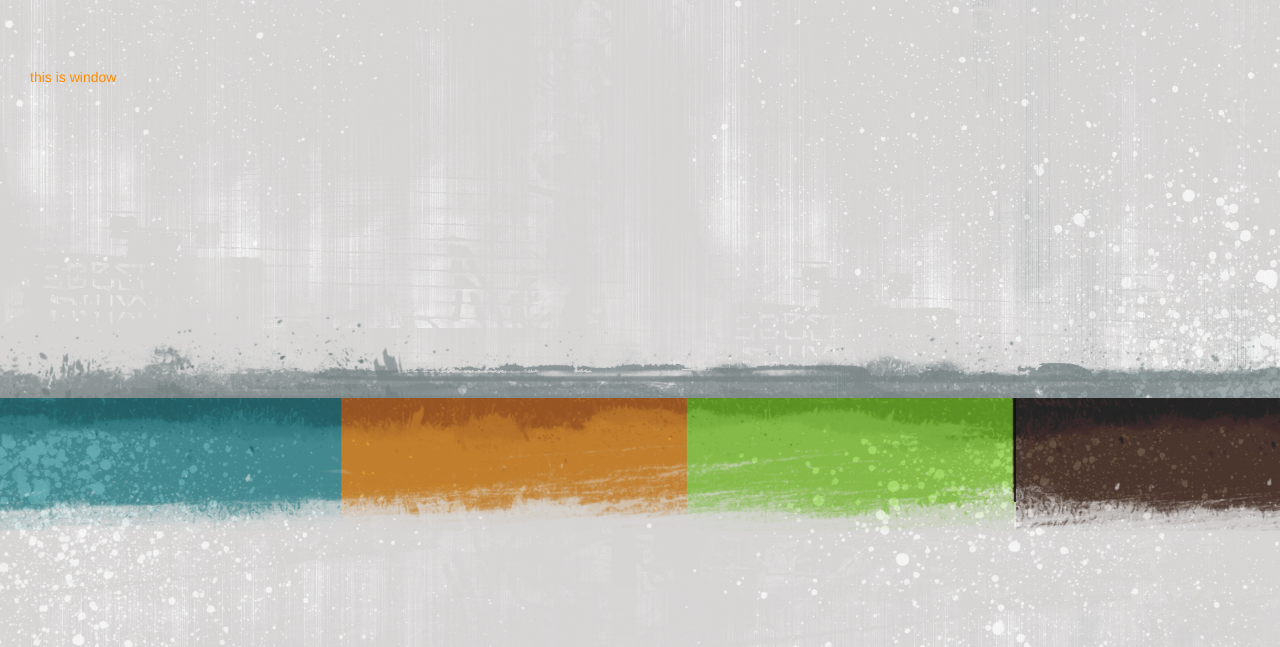
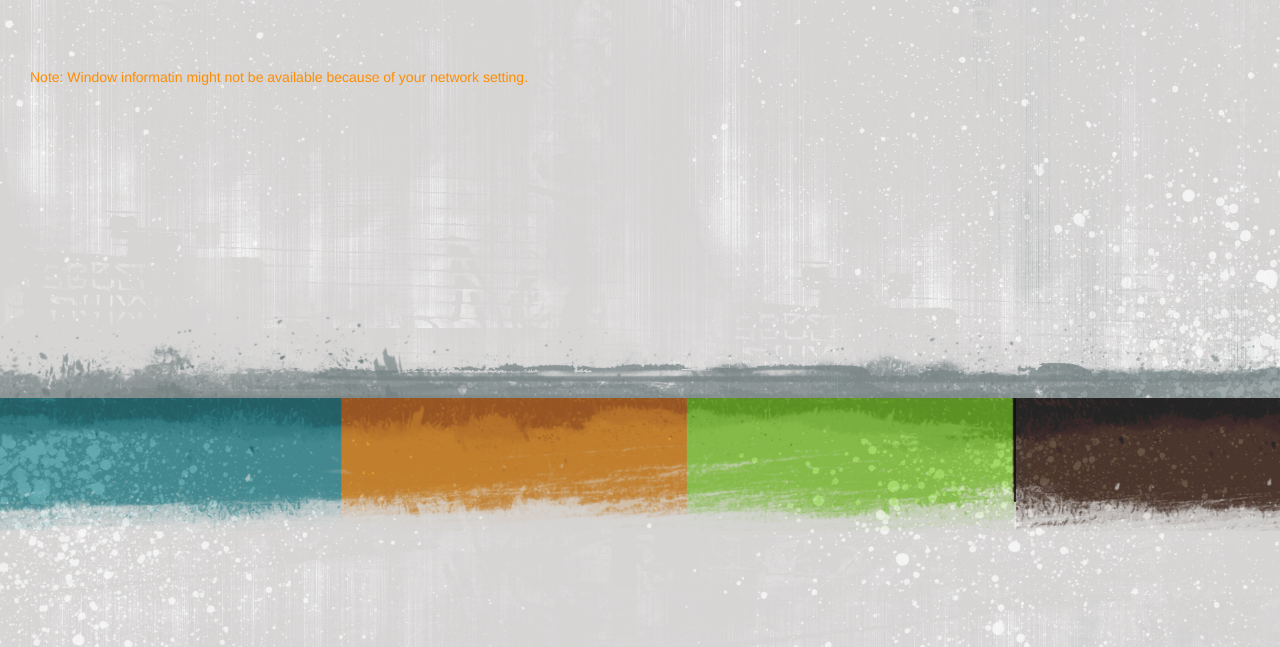
Before and after one commit to wanggyal/cs355-project, a plain HTML site: page window.html in a window 1280 px wide. Shown: the part 153-800 px from the top of the page. Drawn offline with nearby package versions, Linux system fonts and the light colour scheme.

Commit message:
note update for window error.

```diff
--- a/window.html
+++ b/window.html
@@ -71,7 +71,7 @@
 
   <h1 id="browser-heading">   Window   </h1>
 <p><br></p>
-<p id="result">this is window</p>
+<p id="result">Note: Window informatin might not be available because of your network setting.</p>
 
 <script>
 function myFunction() {
```
